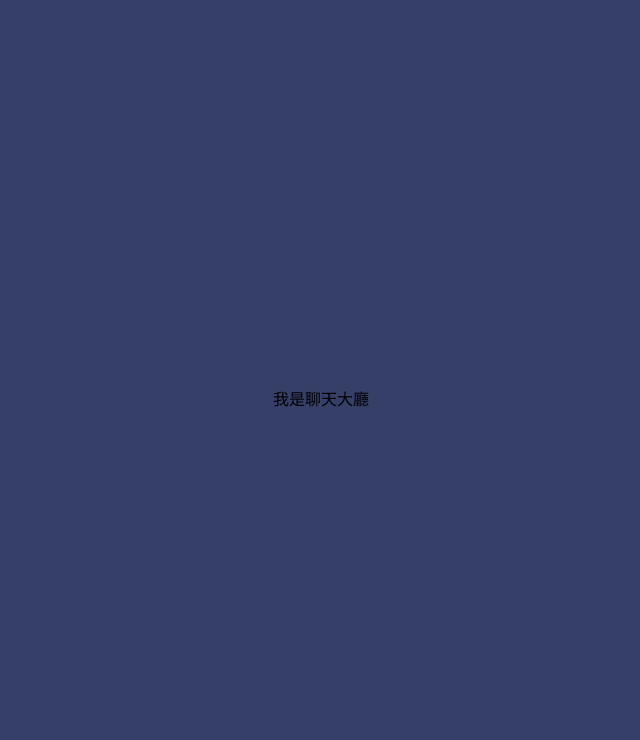
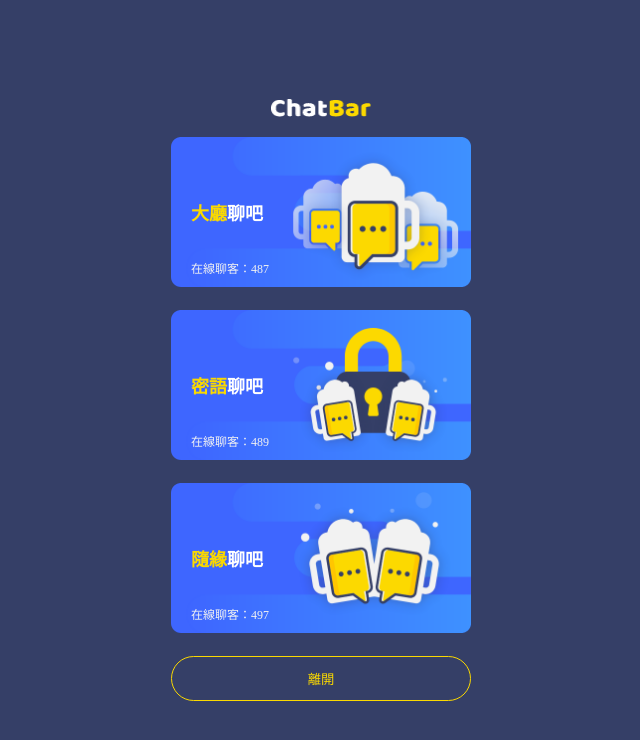
Before and after one commit to hihiyuru/chatRoom, a React app: page /#/Chatmode in a window 1280 px wide. Shown: the whole page, without its empty margins (319-959 px from the left). Built offline with nearby package versions, Linux system fonts and the light colour scheme.

Commit message:
add chatMode

```diff
--- /dev/null
+++ b/src/pages/Chatmode/PicButton/index.js
@@ -0,0 +1,22 @@
+import React from 'react';
+import styles from './styles.module.scss';
+import { Link } from "react-router-dom";
+
+import { randerNumber } from '../../../utils/randomNumber/index'
+
+const picButton = (props) => {
+    const { title, pic } = props
+    return (
+        <>
+            <Link className={`${styles.picBtnWrap} ${styles.spaceMargin}`}>
+                <img src={pic} alt="大廳聊吧" />
+                <p className={styles.chatTitle}>
+                    {title}
+                    <span className={styles.chatText}>聊吧</span>
+                </p>
+                <p className={styles.onlineCount}>在線聊客：<span>{randerNumber()}</span></p>
+            </Link>
+        </>
+    )
+}
+export default picButton;
--- /dev/null
+++ b/src/pages/Chatmode/PicButton/styles.module.scss
@@ -0,0 +1,33 @@
+@import '../../../theme/theme.scss';
+.spaceMargin {
+    margin: 10px 0;
+}
+
+.picBtnWrap {
+    display: inline-block;
+    width: 300px;
+    text-decoration: none;
+    position: relative;
+    img {
+        width: 100%;
+    }
+    .chatTitle {
+        position: absolute;
+        top: 50%;
+        left: 20px;
+        transform: translateY(-50%);
+        color: $btn-color;
+        font-size: 18px;
+        font-weight: 700;
+    }
+    .chatText {
+        color: white;
+    }
+    .onlineCount {
+        position: absolute;
+        bottom: 10%;
+        left: 20px;
+        font-size: 12px;
+        color: $smalltext-color;
+    }
+}
--- a/src/pages/Chatmode/index.js
+++ b/src/pages/Chatmode/index.js
@@ -1,11 +1,49 @@
-import React, { useState } from 'react';
+import React from 'react';
 import styles from './styles.module.scss';
 import { Link } from "react-router-dom";
 
+import PicButton from './PicButton';
+import CustButton from '../../components/CustButton'
+
+import textLogo from '../../assets/images/textLogo.png';
+import passwordButtonBg from '../../assets/images/passwordButtonBg.png';
+import lobbyButtonBg from '../../assets/images/lobbyButtonBg.png';
+import randomButtonBg from '../../assets/images/randomButtonBg.png';
+
+const picButtons = [
+    {
+        title: '大廳',
+        pic: lobbyButtonBg
+    }, {
+        title: '密語',
+        pic: passwordButtonBg
+    }, {
+        title: '隨緣',
+        pic: randomButtonBg
+    }
+
+]
+
 const Chatmode = () => {
+
+    const renderPicBtn = () => {
+        return picButtons.map(item => <PicButton title={item.title} pic={item.pic} />)
+    }
+
     return (
         <div className={styles.bg}>
-            <p>我是聊天大廳</p>
+            <div className={styles.middleWrap}>
+                <div className={`${styles.textLogoWrap} ${styles.spaceMargin}`}>
+                    <img src={textLogo} alt='文字logo' />
+                </div>
+
+                {renderPicBtn()}
+
+                <Link to="/" className={styles.spaceMargin}>
+                    <CustButton text={'離開'} color={'#fbd900'} backgroundColor={'rgb(53, 63, 103)'} border={'1.5px solid #fbd900'} />
+                </Link>
+
+            </div>
         </div>
     )
 }
--- a/src/pages/Chatmode/styles.module.scss
+++ b/src/pages/Chatmode/styles.module.scss
@@ -8,3 +8,22 @@
     align-items: center;
     flex-direction: column;
 }
+
+.spaceMargin {
+    margin: 10px 0;
+}
+
+.middleWrap {
+    display: flex;
+    flex-direction: column;
+    align-items: center;
+}
+
+.textLogoWrap {
+    width: 100px;
+    display: flex;
+    justify-content: center;
+    img {
+        width: 100%;
+    }
+}
--- a/src/theme/theme.scss
+++ b/src/theme/theme.scss
@@ -1,3 +1,4 @@
 @import './reset.scss';
 $bg-color: rgb(53, 63, 103);
 $btn-color: #fbd900;
+$smalltext-color: #F2F2F2
--- /dev/null
+++ b/src/utils/randomNumber/index.js
@@ -0,0 +1,3 @@
+export const randerNumber = () => {
+    return Math.floor(Math.random()*900);
+}
```
Also changed, not shown: src/assets/images/lobbyButtonBg.png (renamed from src/assets/images/lobbyButtonBg2.png), src/assets/images/passwordButtonBg.png (renamed from src/assets/images/passwordButtonBg3.png), src/assets/images/randomButtonBg.png (renamed from src/assets/images/randomButtonBg1.png), src/assets/images/textLogo.png (added).
